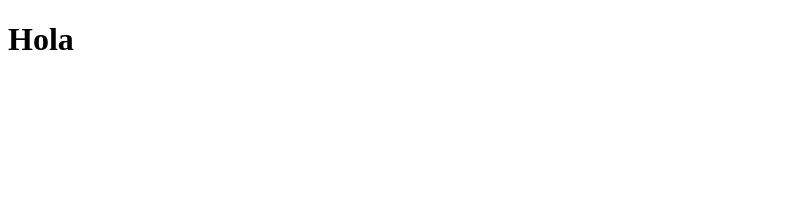
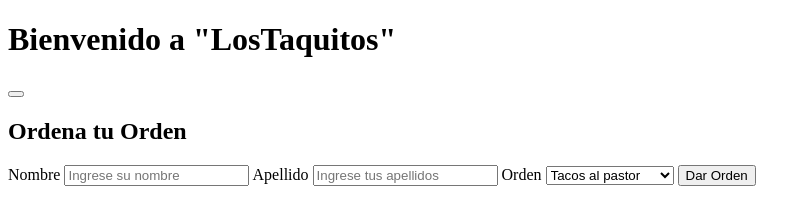
Before and after one commit to PalomoRodriguezHectorLenin/Crud_Tacos, a website: page public/index.html in a window 1280 px wide. Shown: the whole page, without its empty margins (0-811 px from the left). Drawn offline with Linux system fonts and the light colour scheme.

Commit message:
Cambios2

```diff
--- a/public/index.html
+++ b/public/index.html
@@ -7,6 +7,31 @@
     <title>LosTaquitos</title>
 </head>
 <body>
-    <h1>Hola</h1>
+    <div id="Titulo">
+        <h1>Bienvenido a "LosTaquitos"</h1>
+    </div>
+    <div>
+        <button></button>
+    </div>
+    <div>
+        <h2>Ordena tu Orden</h2>
+        <form method="post" id="frm_orden">
+            <label>Nombre</label>
+            <input type="text" placeholder="Ingrese su nombre" name="Nombre" id="nombre" required>
+            <label>Apellido</label>
+            <input type="text" placeholder="Ingrese tus apellidos" name="Apellido" id="apellido" required>
+            <label>Orden</label>
+            <select>
+                <option>Tacos al pastor</option>
+                <option>Tacos de canasta</option>
+                <option>Tacos de suadero</option>
+                <option>Tacos de carnitas</option>
+            </select>
+            <input type="submit" value="Dar Orden">
+        </form>
+    </div>
+    <form>
+
+    </form>
 </body>
 </html>
```
Also changed, not shown: public/consultarorden.html (added, +13 -0 lines).
